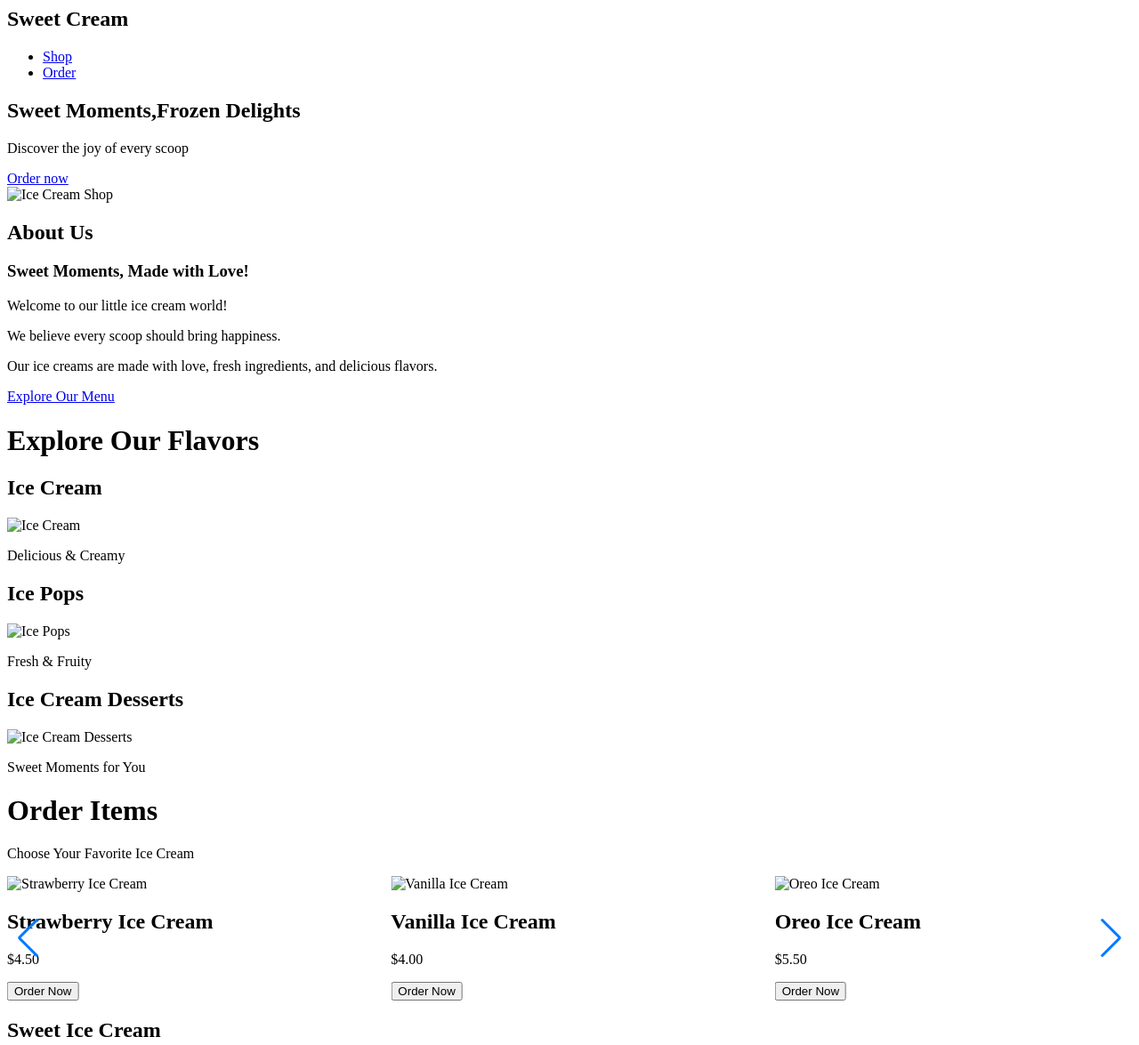
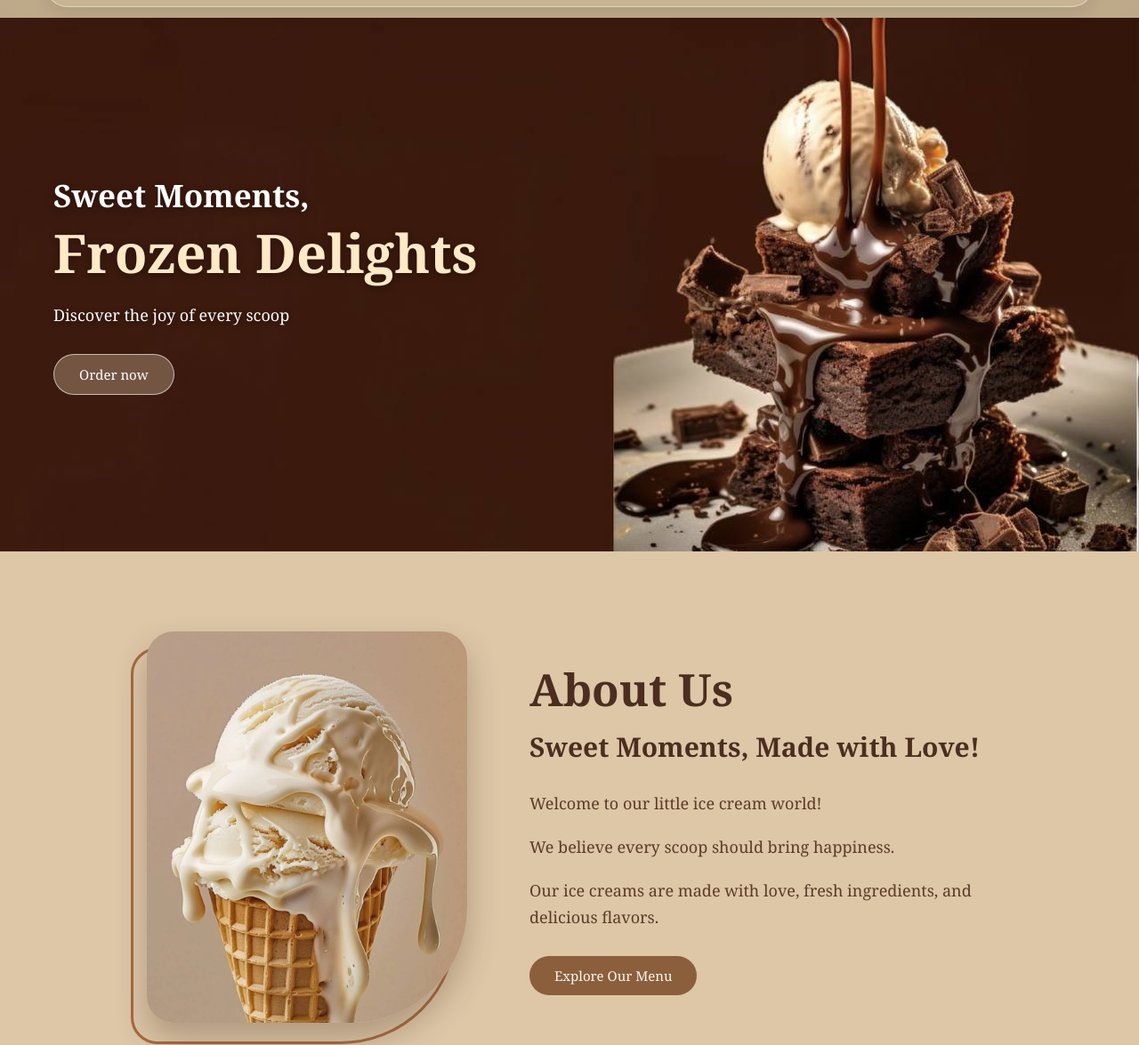
Before and after one commit to helena2233/ice-cream, a plain HTML site: page index.html in a window 1280 px wide. Shown: the part 64-1239 px from the top of the page at 89% size. Drawn offline with nearby package versions, Linux system fonts and the light colour scheme.

Commit message:
redesign all changes

```diff
--- a/index.html
+++ b/index.html
@@ -4,7 +4,7 @@
     <meta charset="UTF-8">
     <meta name="viewport" content="width=device-width, initial-scale=1.0">
     <title>Document</title>
-    <link rel="stylesheet" href="style3.css">
+    <link rel="stylesheet" href="style.css">
     <link rel="stylesheet"
 href="https://cdn.jsdelivr.net/npm/swiper@11/swiper-bundle.min.css">
 </head>
@@ -35,7 +35,7 @@ href="https://cdn.jsdelivr.net/npm/swiper@11/swiper-bundle.min.css">
 
 <section class="about1" id="about">
     <div class="about-image">
-        <img src="j.jpg" alt="Ice Cream Shop">
+        <img src="photo/j.jpg" alt="Ice Cream Shop">
     </div>
 
     <div class="about-content">
@@ -57,19 +57,19 @@ href="https://cdn.jsdelivr.net/npm/swiper@11/swiper-bundle.min.css">
 
     <div class="category-card pink">
         <h2>Ice Cream</h2>
-        <img src="h1.jpg" alt="Ice Cream">
+        <img src="photo/h1.jpg" alt="Ice Cream">
         <p>Delicious &amp; Creamy</p>
     </div>
 
     <div class="category-card beige">
         <h2>Ice Pops</h2>
-        <img src="h2.jpg" alt="Ice Pops">
+        <img src="photo/h2.jpg" alt="Ice Pops">
         <p>Fresh &amp; Fruity</p>
     </div>
 
     <div class="category-card purple">
         <h2>Ice Cream Desserts</h2>
-        <img src="h3.jpg" alt="Ice Cream Desserts">
+        <img src="photo/h3.jpg" alt="Ice Cream Desserts">
         <p>Sweet Moments for You</p>
     </div>
 
@@ -86,63 +86,63 @@ href="https://cdn.jsdelivr.net/npm/swiper@11/swiper-bundle.min.css">
     <div class="swiper-wrapper">
 
         <div class="swiper-slide order-card">
-            <img src="5.jpg" alt="Chocolate Ice Cream">
+            <img src="photo/5.jpg" alt="Chocolate Ice Cream">
             <h2>Chocolate Ice Cream</h2>
             <p class="price">$5.00</p>
             <button>Order Now</button>
         </div>
 
         <div class="swiper-slide order-card">
-            <img src="6.jpg" alt="Strawberry Ice Cream">
+            <img src="photo/6.jpg" alt="Strawberry Ice Cream">
             <h2>Strawberry Ice Cream</h2>
             <p class="price">$4.50</p>
             <button>Order Now</button>
         </div>
 
         <div class="swiper-slide order-card">
-            <img src="2.jpg" alt="Vanilla Ice Cream">
+            <img src="photo/2.jpg" alt="Vanilla Ice Cream">
             <h2>Vanilla Ice Cream</h2>
             <p class="price">$4.00</p>
             <button>Order Now</button>
         </div>
 
         <div class="swiper-slide order-card">
-            <img src="1.jpg" alt="Oreo Ice Cream">
+            <img src="photo/1.jpg" alt="Oreo Ice Cream">
             <h2>Oreo Ice Cream</h2>
             <p class="price">$5.50</p>
             <button>Order Now</button>
         </div>
 
         <div class="swiper-slide order-card">
-            <img src="8.jpg" alt="Caramel Ice Cream">
+            <img src="photo/8.jpg" alt="Caramel Ice Cream">
             <h2>Caramel Ice Cream</h2>
             <p class="price">$6.00</p>
             <button>Order Now</button>
         </div>
 
         <div class="swiper-slide order-card">
-            <img src="5.jpg" alt="Caramel Ice">
+            <img src="photo/5.jpg" alt="Caramel Ice">
             <h2>Caramel Ice</h2>
             <p class="price">$3.00</p>
             <button>Order Now</button>
         </div>
 
         <div class="swiper-slide order-card">
-            <img src="7.jpg" alt="Oreo Cream">
+            <img src="photo/7.jpg" alt="Oreo Cream">
             <h2>Oreo Cream</h2>
             <p class="price">$2.00</p>
             <button>Order Now</button>
         </div>
 
         <div class="swiper-slide order-card">
-            <img src="3.jpg" alt="Caramel Ice Cream">
+            <img src="photo/3.jpg" alt="Caramel Ice Cream">
             <h2>Caramel Ice Cream</h2>
             <p class="price">$6.00</p>
             <button>Order Now</button>
         </div>
 
         <div class="swiper-slide order-card">
-            <img src="9.jpg" alt="Ice Dessert">
+            <img src="photo/9.jpg" alt="Ice Dessert">
             <h2>Ice Dessert</h2>
             <p class="price">$6.00</p>
             <button>Order Now</button>
--- a/style.css
+++ b/style.css
@@ -80,7 +80,7 @@
     align-items: center;
     justify-content: flex-start;
     padding-left: 60px;
-    background-image: url(h.jpg);
+    background-image: url(photo/h.jpg);
     background-size: cover;
     background-position: center;
     background-repeat: no-repeat;
```
